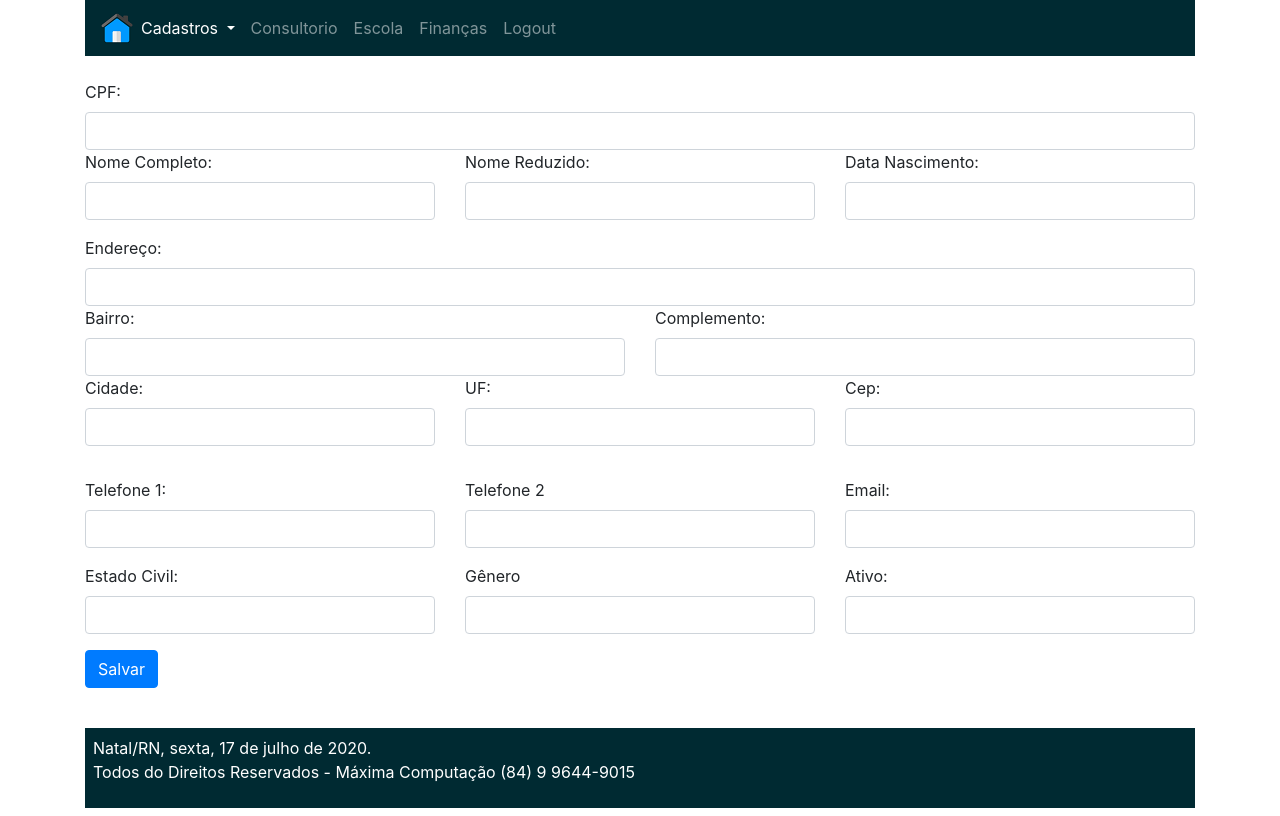
After one commit to eduardocavalcante1/ceabem, a Django app: page /participante in a window 1280 px wide. The commit adds this page. Run offline with Django 3.2, Linux system fonts and the light colour scheme; some libraries are stand-ins or nearby versions.

Commit message:
Atualização 17/07/2020

```diff
--- /dev/null
+++ b/core/forms.py
@@ -0,0 +1,8 @@
+from django import forms
+from .models import Participante
+
+
+class ParticipanteForm(forms.ModelForm):
+    class Meta:
+        model = Participante
+        fields = '__all__'
--- a/core/models.py
+++ b/core/models.py
@@ -1,7 +1,7 @@
 from django.db import models
 
 
-class Pessoa(models.Model):
+class Participante(models.Model):
     cpf = models.CharField(max_length=11, null=False, blank=False)
     nome = models.CharField(max_length=60, null=False, blank=False)
     nomereduzido = models.CharField(max_length=20, null=False, blank=False)
@@ -37,11 +37,11 @@ class Vinculo(models.Model):
     cancelado = models.CharField(max_length=1, null=False, blank=False)
 
 
-class Pessoa_Vinculo(models.Model):
+class Participante_Vinculo(models.Model):
     pessoa = models.ForeignKey(
-        'Pessoa', related_name='pessoa_vinculo', on_delete=models.CASCADE)
+        'Participante', related_name='participante_vinculo', on_delete=models.CASCADE)
     vinculo = models.ForeignKey(
-        'Vinculo', related_name='vinculo_pessoa', on_delete=models.CASCADE)
+        'Vinculo', related_name='vinculo_participante', on_delete=models.CASCADE)
     usuario_cadastro = models.IntegerField(null=False, blank=False)
     data_cadastro = models.DateTimeField(null=False, blank=False)
     usuario_alteracao = models.IntegerField(null=False, blank=False)
@@ -58,11 +58,11 @@ class Atividade(models.Model):
     cancelado = models.CharField(max_length=1, null=False, blank=False)
 
 
-class Pessoa_Atividade(models.Model):
+class Participante_Atividade(models.Model):
     pessoa = models.ForeignKey(
-        'Pessoa', related_name='pessoa_atividade', on_delete=models.CASCADE)
+        'Participante', related_name='participante_atividade', on_delete=models.CASCADE)
     atividade = models.ForeignKey(
-        'Atividade', related_name='atividade_pessoa', on_delete=models.CASCADE)
+        'Atividade', related_name='atividade_participante', on_delete=models.CASCADE)
     usuario_cadastro = models.IntegerField(null=False, blank=False)
     data_cadastro = models.DateTimeField(null=False, blank=False)
     usuario_alteracao = models.IntegerField(null=False, blank=False)
--- a/core/templates/base.html
+++ b/core/templates/base.html
@@ -23,7 +23,7 @@
             <div class="row">
                 <div class="col-sm">
                     <nav class="navbar navbar-expand-lg navbar-dark" style="background-color: #002A32;">
-                        <a href="home.html"> <img src="{% static 'img/icon/home32.png' %}" class="img-fluid" alt="Home"> </a>
+                        <a href="home"> <img src="{% static 'img/icon/home32.png' %}" class="img-fluid" alt="home"> </a>
                         <button class="navbar-toggler" type="button" data-toggle="collapse"
                              data-target="#navbarNavDropdown" aria-controls="navbarNavDropdown" aria-expanded="false" aria-label="Toggle navigation">
                             <span class="navbar-toggler-icon"></span>
--- /dev/null
+++ b/core/templates/participante/form_participante.html
@@ -0,0 +1,100 @@
+{% extends 'base.html' %}
+{% load filtros %}
+
+{% block conteudo %}
+
+    <form method="post">
+        <div class ="form-group">
+            <div class="row">
+                <div class="col">
+                    <label>CPF:</label>
+                    {{ form_participante.cpf|addclass:'form-control' }}
+                </div>
+            </div>
+            <div class="row">
+                <div class="col">
+                    <label>Nome Completo:</label>
+                    {{ form_participante.nome|addclass:'form-control'  }}
+                </div>
+                <div class="col">
+                    <label>Nome Reduzido:</label>
+                    {{ form_participante.nomereduzido|addclass:'form-control' }}
+                </div>
+                <div class ="col">
+                    <label>Data Nascimento:</label>
+                    {{ form_participante.data_nascimento|addclass:'form-control' }}
+                </div>
+            </div>
+        </div>
+        <div class ="form-group">
+            <div class="row">
+                <div class="col">
+                    <label>Endereço:</label>
+                    {{ form_participante.endereco|addclass:'form-control' }}
+                </div>
+            </div>
+            <div class="row">
+                <div class="col">
+                    <label>Bairro:</label>
+                    {{ form_participante.bairro|addclass:'form-control' }}
+                </div>
+                <div class="col">
+                    <label>Complemento:</label>
+                    {{ form_participante.complemento|addclass:'form-control' }}
+                </div>
+            </div>
+            <div class="row">
+                <div class="col">
+                    <label>Cidade:</label>
+                    {{ form_participante.cidade|addclass:'form-control' }}
+                </div>
+                <div class="col">
+                    <label>UF:</label>
+                     {{ form_participante.uf|addclass:'form-control' }}
+                </div>
+                <div class="col">
+                   <div class ="form-group">
+                       <label>Cep:</label>
+                       {{ form_participante.cep|addclass:'form-control' }}
+                   </div>
+                </div>
+            </div>
+        </div>
+        <div class ="form-group">
+            <div class="row">
+                <div class="col">
+                    <label>Telefone 1:</label>
+                    {{ form_participante.telefone1|addclass:'form-control' }}
+                </div>
+                <div class="col">
+                    <label>Telefone 2</label>
+                    {{ form_participante.telefone2|addclass:'form-control' }}
+                </div>
+                <div class ="col">
+                    <label>Email:</label>
+                    {{ form_participante.email|addclass:'form-control' }}
+                </div>
+            </div>
+        </div>
+        <div class ="form-group">
+            <div class="row">
+                <div class="col">
+                    <label>Estado Civil:</label>
+                    {{ form_participante.estado_civil|addclass:'form-control' }}
+                </div>
+                <div class ="col">
+                    <label>Gênero</label>
+                    {{ form_participante.genero|addclass:'form-control' }}
+                </div>
+                <div class ="col">
+                    <label>Ativo:</label>
+                    {{ form_participante.ativo|addclass:'form-control' }}
+                </div>
+            </div>
+        </div>
+        <div class ="form-group">
+             <input type="submit" value="Salvar" class="btn btn-primary">
+        </div>
+    </form>
+
+{% endblock conteudo %}
--- /dev/null
+++ b/core/templatetags/filtros.py
@@ -0,0 +1,8 @@
+from django import template
+
+register = template.Library()
+
+
+@register.filter(name='addclass')
+def addclass(value, arg):
+    return value.as_widget(attrs={'class': arg})
--- a/core/urls.py
+++ b/core/urls.py
@@ -1,8 +1,10 @@
 from django.urls import path
 from .views.usuario_views import (login_usuario, logout_usuario, home)
+from .views.participante_views import (participante)
+
 urlpatterns = [
     path('', login_usuario, name='login_usuario'),
     path('', logout_usuario, name='logout_usuario'),
     path('home', home, name='home'),
-
+    path('participante', participante, name='participante'),
 ]
--- /dev/null
+++ b/core/views/participante_views.py
@@ -0,0 +1,10 @@
+from django.shortcuts import render
+from ..forms import ParticipanteForm
+
+# Create your views here.
+
+
+def participante(request):
+    form_participante = ParticipanteForm()
+    return render(request, 'participante/form_participante.html', {
+        "form_participante": form_participante})
```
Also changed, not shown: core/admin.py (+4 -4 lines), core/templates/participante/participante.html (added, +7 -0 lines), 2 other files.
